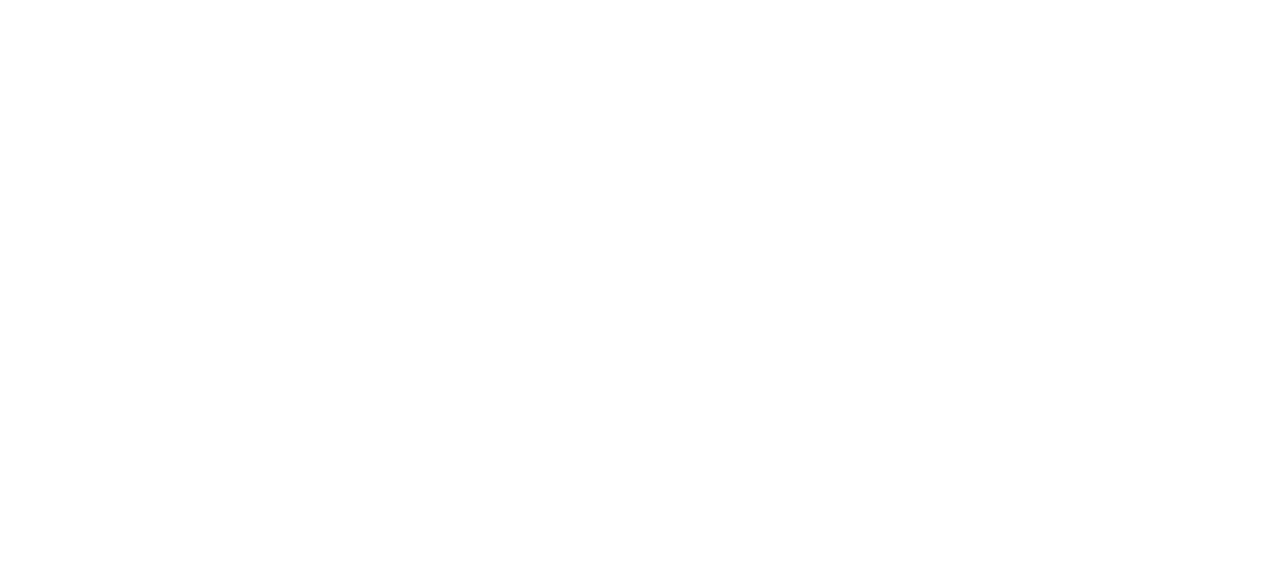
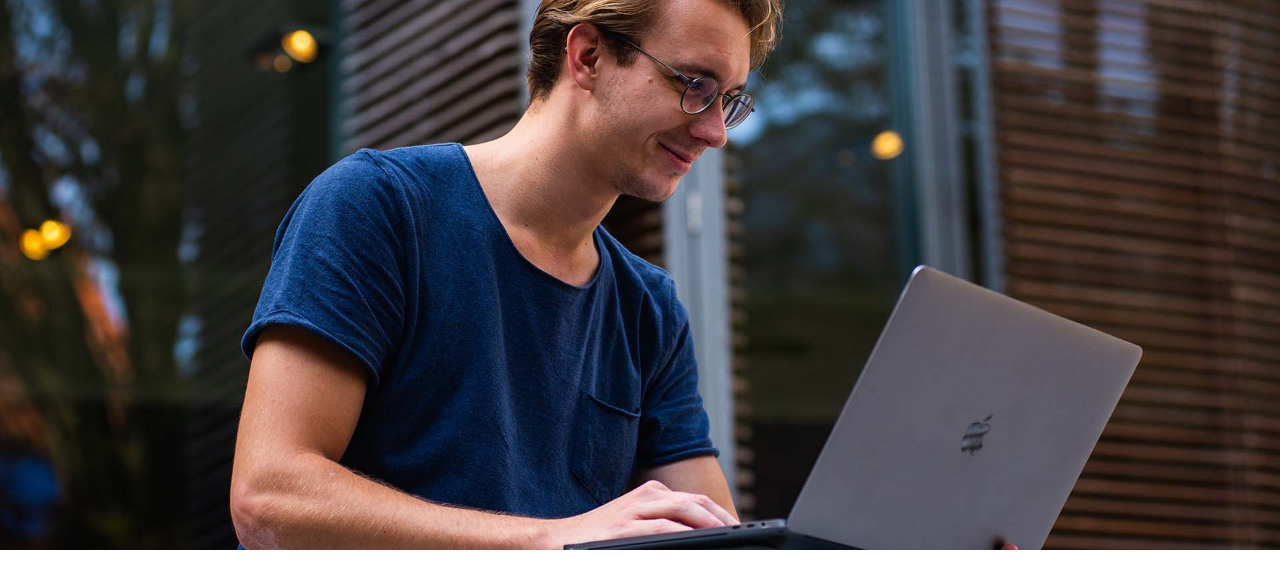
Before and after one commit to zabiremu/EasyLearning-Client-Side, a React (Create React App) app: page / in a window 1280 px wide. Shown: the top 588 px of the page. Built offline with nearby package versions, Linux system fonts and the light colour scheme; a web font is replaced by a local one.

Commit message:
Top-Banner part-1

```diff
--- a/public/index.html
+++ b/public/index.html
@@ -27,6 +27,6 @@
   </head>
   <body>
     <noscript>You need to enable JavaScript to run this app.</noscript>
-    <div style="width: 100%;" id="root"></div>
+    <div style="width: 100%" id="root"></div>
   </body>
 </html>
--- a/src/App.js
+++ b/src/App.jsx
@@ -1,10 +1,11 @@
 import './assets/css/bootstrap.min.css'
+import './assets/css/style.css'
+import TopBanner from './components/TopBanner/TopBanner';
 function App() {
   return (
     <div>
-
+      <TopBanner/>
     </div>
   );
 }
-
 export default App;
--- /dev/null
+++ b/src/assets/css/style.css
@@ -0,0 +1,8 @@
+.top-banner{
+    background-image: url('../image/banner.jpg');
+    background-repeat: no-repeat;
+    background-size: cover;
+    background-position: center;
+    min-height: 550px;
+    position: relative;
+}
--- /dev/null
+++ b/src/components/TopBanner/TopBanner.jsx
@@ -0,0 +1,13 @@
+import React, { Component, Fragment } from 'react'
+import { Container } from 'react-bootstrap'
+// import '../../assets/css/style.css'
+export default class TopBanner extends Component {
+  render() {
+    return (
+      <Fragment >
+        <Container fluid className="top-banner">
+        </Container>
+      </Fragment>
+    )
+  }
+}
```
